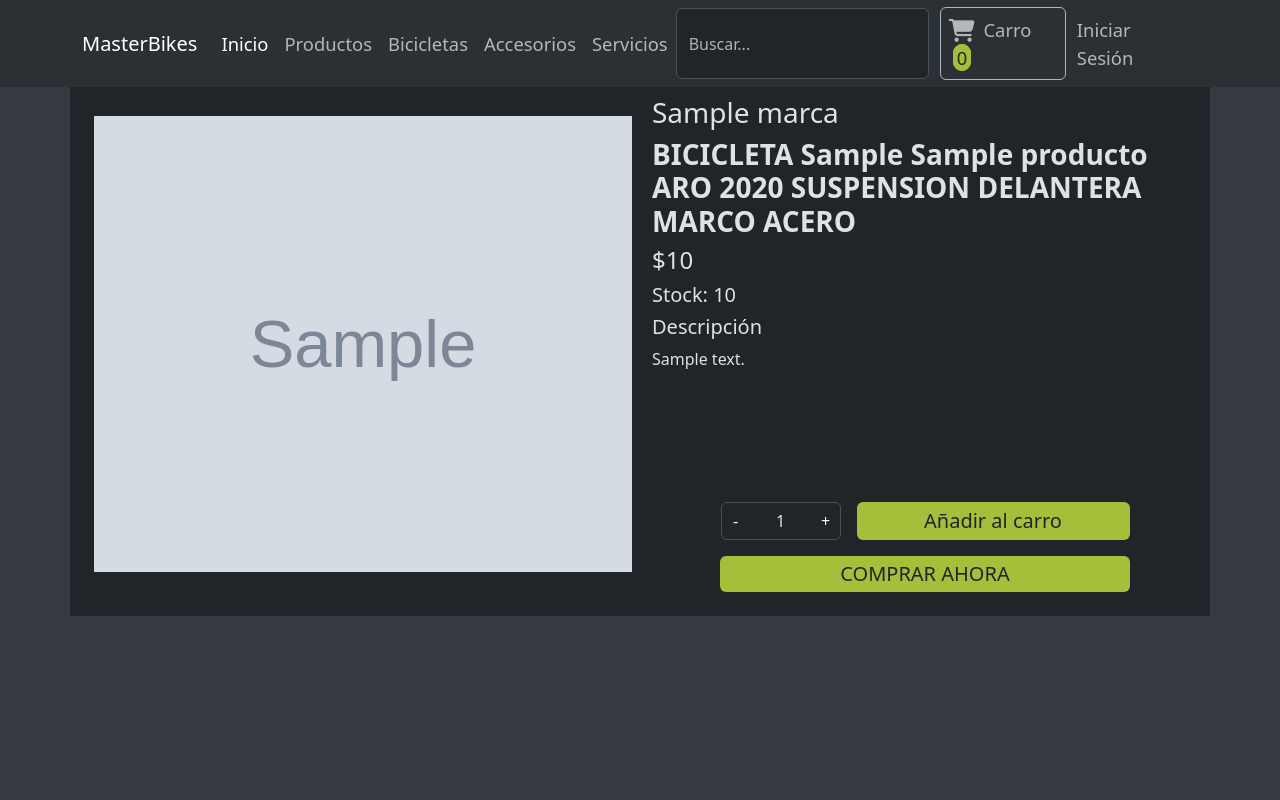
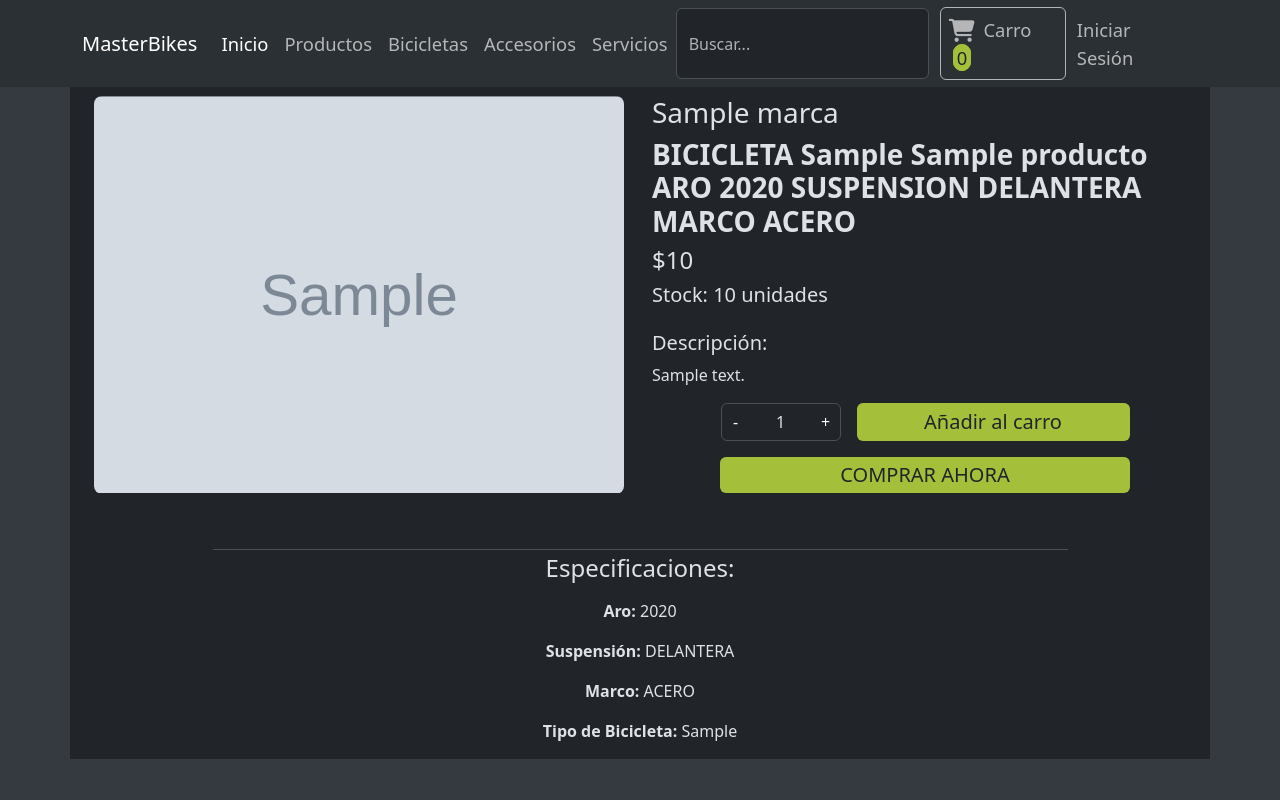
Before and after one commit to Pestyzz/MasterBikes-Web, a Django app: page /product/00000000-0000-0000-0000-000000000001/ in a window 1280 px wide. Run offline with Django 5.2, Linux system fonts and the light colour scheme; tables that the repository leaves empty hold one stand-in row (values such as "Sample post"); grey boxes marked "Sample" are stand-in pictures; some libraries are stand-ins or nearby versions.

Commit message:
implement: image zoom + desc + specs

```diff
--- /dev/null
+++ b/home/static/js/productZoom.js
@@ -0,0 +1,17 @@
+document.addEventListener("DOMContentLoaded", () => {
+    const img = document.querySelector('.image-container img');
+    let scale = 1;
+    const scaleStep = 0.1;
+    const minScale = 1;
+    const maxScale = 3;
+
+    img.addEventListener('wheel', (event) => {
+        event.preventDefault();
+        if (event.deltaY < 0) {
+            scale = Math.min(scale + scaleStep, maxScale);
+        } else {
+            scale = Math.max(scale - scaleStep, minScale);
+        }
+        img.style.transform = `translate(-50%, -50%) scale(${scale})`;
+    });
+});
--- a/home/static/style/product.scss
+++ b/home/static/style/product.scss
@@ -2,11 +2,25 @@
 @import "../../../node_modules/bootstrap/dist/bootswatch";
 @import "../../../node_modules/bootstrap/dist/variables";
 
-img.p-image {
-    width: 300px;
-    height: 480px;
-    margin: 8px;
-    padding: 12px 0px 12px 0px;
+.image-container {
+    width: 100%;
+    height: 0;
+    padding-bottom: 75%; /* Mantiene la proporción de 4:3 */
+    overflow: hidden;
+    position: relative;
+    border-radius: 0.5em;
+}
+
+.image-container img {
+    position: absolute;
+    top: 50%;
+    left: 50%;
+    transform: translate(-50%, -50%);
+    width: 100%;
+    height: 100%;
+    object-fit: cover; /* Escalar y cortar la imagen para llenar el contenedor */
+    transition: transform 0.3s ease;
+
 }
 
 button.btn-green {
--- a/home/templates/finder.html
+++ b/home/templates/finder.html
@@ -18,7 +18,7 @@
     <div class="d-flex flex-column justify-content-center w-100 mb-2">
         <div class="mt-4 mb-3 align-items-center text-start">
             {% if category != None %}
-            <h4 class="fw-bold text-body s-query">{{products|length}} {% if products|length != 1 %} Resultados{% else %} Resultado{% endif %} de {{category}}.</h4>
+            <h4 class="fw-bold text-body s-query">{{products|length}}{% if products|length != 1 %} Resultados{% else %} Resultado{% endif %} de {{category}}.</h4>
             {% else %}
             <h4 class="fw-bold text-body s-query">{{products|length}}{% if products|length != 1 %} Resultados{% else %} Resultado{% endif %} para "{{searchQ}}".</h4>
             {% endif %}
--- a/home/templates/product.html
+++ b/home/templates/product.html
@@ -3,29 +3,34 @@
 {% load static %}
 {% block scripts %}
 <script src="{% static "js/stock.js" %}"></script>
+<script src="{% static "js/productZoom.js" %}"></script>
 {% endblock scripts %}
 
 {% load custom_filters %}
 {% block content %}
 <main class="container mt-4 bg-dark">
     <div class="row">
-        <div class="col-6 img-wrapper p-3">
-            <img class="w-100 p-image" src="{{product.imagen.url}}" alt="product-image">
+        <div class="col-6 p-3 ps-4">
+            <div class="image-container">
+                <img class="w-100" src="{{product.imagen.url}}" alt="product-image">
+            </div>
         </div>
         <div class="col-6 d-flex flex-column mt-3">
             <div class="w-100 flex-grow-1">
                 <h3 class="fw-light">{{product.marca.nombre}}</h3>
                 {% if product.bicicleta %}
                 <h3 class="fw-bolder">BICICLETA {{product.bicicleta.tipobicicleta}} {{product.nombre}} ARO {{product.bicicleta.tamanioaro}} SUSPENSION {{product.bicicleta.suspension}} MARCO {{product.bicicleta.marco}}</h3>
-                {% else %}
-                <h3 class="fw-bolder">{{product.nombre}}</h3>
+                {% elif product.accesorio %}
+                <h3 class="fw-bolder">{{product.accesorio.tipoaccesorio}} {{product.nombre}}</h3>
                 {% endif %}
-                <h4>{{product.precio|currency_format}}</h4>
-                <h5 class="fw-light">Stock: {{product.stock}}</h5>
-                <h5>Descripción</h5>
+                <h4 class="fw-normal">{{product.precio|currency_format}}</h4>
+                {% if product.bicicleta or product.accesorio %}
+                <h5 class="fw-light">Stock: {{product.stock}} unidades</h5>
+                {% endif %}
+                <h5 class="mt-4">Descripción:</h5>
                 <p>{{product.descripcion}}</p>
             </div>
-            <div class="mb-3">
+            <div class="mb-5">
                 <div class="d-flex justify-content-center gap-lg-3">
                     <div class="number-input" data-stock="{{product.stock}}">
                         <button id="decrement" class="decrement">-</button>
@@ -40,8 +45,21 @@
             </div>
         </div>
     </div>
-    <div class="row mt-2">
-
+    {% if product.bicicleta or product.accesorio %}
+    <div class="row mt-2 d-flex justify-content-center">
+        <div class="col-12 text-center border-top w-75">
+            {% if product.bicicleta %}
+            <h4 class="mt-1">Especificaciones:</h4>
+            <p class="mt-3 mb-3 fw-bold">Aro: <span class="fw-normal">{{product.bicicleta.tamanioaro}}</span></p>
+            <p class="mb-3 fw-bold">Suspensión: <span class="fw-normal">{{product.bicicleta.suspension}}</span></p>
+            <p class="mb-3 fw-bold">Marco: <span class="fw-normal">{{product.bicicleta.marco}}</span></p>
+            <p class="mb-3 fw-bold">Tipo de Bicicleta: <span class="fw-normal">{{product.bicicleta.tipobicicleta}}</span></p>
+            {% else%}
+            <h4 class="mt-1">Especificaciones</h4>
+            <p class="mb-3 fw-bold">Tipo de Accesorio: <span class="fw-normal">{{product.accesorio.tipoaccesorio}}</span></p>
+            {% endif %}
+        </div>
     </div>
+    {% endif %}
 </main>
 {% endblock content %}
--- a/home/views.py
+++ b/home/views.py
@@ -24,7 +24,7 @@ def finder(request, category=None):
         elif category == "Servicios":
             products = Producto.objects.filter(servicio__isnull=False, nombre__icontains=searchQuery)
         else:
-            products = Producto.objects.filter(nombre__icontains=searchQuery)
+            products = Producto.objects.filter(nombre__icontains=searchQuery) or Producto.objects.filter(marca__nombre__icontains=searchQuery)
 
         data = {
             "searchQ": searchQuery,
@@ -35,5 +35,5 @@ def finder(request, category=None):
         return render(request, "finder.html", data)
 
 def productView(request, id):
-    product = get_object_or_404(Producto, id = id)
+    product = get_object_or_404(Producto,id=id)
     return render(request, "product.html", {"product": product})
```
Also changed, not shown: home/static/style/product.css, home/static/style/style.css, home/templates/index.html (line endings or trailing spaces), 2 other files.
